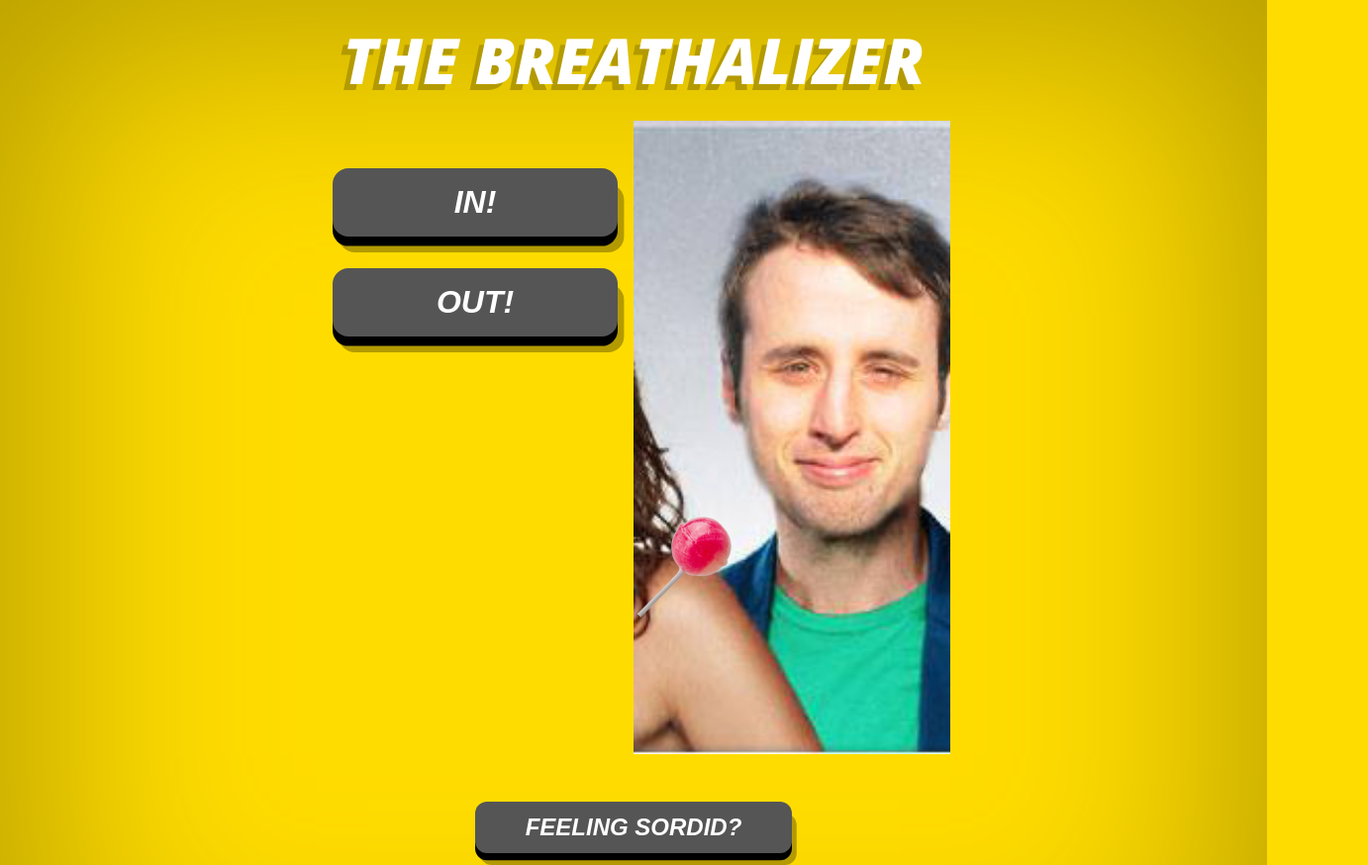
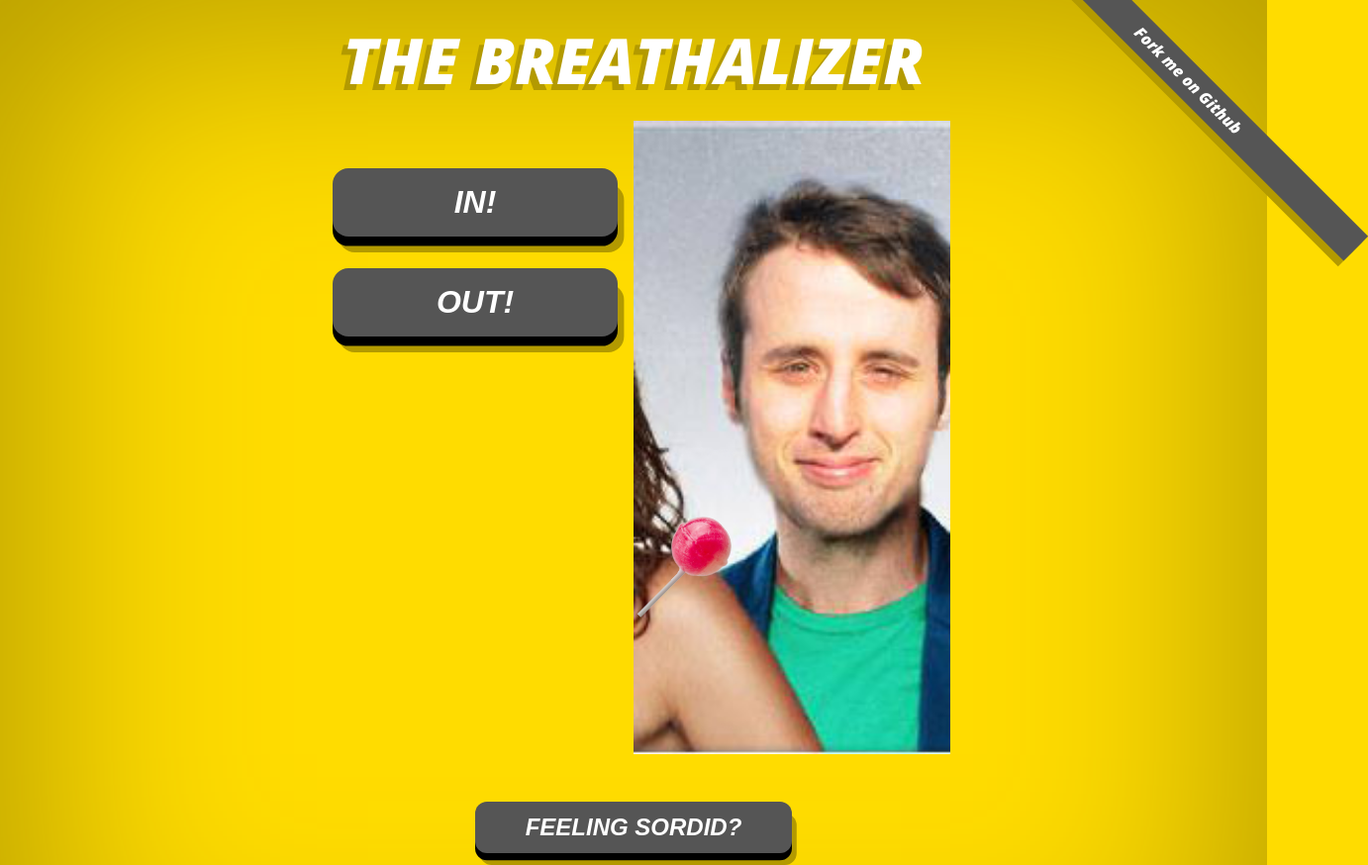
Before and after one commit to Sleepycove/the-breathalizer, a website: page index.html in a window 1280 px wide. Shown: the top 874 px of the page at 99% size, 1382 px wide, since content can reach past the window. Drawn offline with nearby package versions, Linux system fonts and the light colour scheme.

Commit message:
shameless github link

```diff
--- a/index.html
+++ b/index.html
@@ -32,6 +32,7 @@
   <header>
     <h1>The Breathalizer</h1>
   </header>
+  <a href="https://github.com/tomhazledine/the-breathalizer" class="github">Fork me on Github</a>
 
   <section class="wrapper clearfix">
 
--- a/sass/_theGoodStuff.scss
+++ b/sass/_theGoodStuff.scss
@@ -3,6 +3,7 @@
 // 03. The Face That Launched a Thousand Ships
 // 04. The top layer of Jez's face
 // 05. The Pink Torpedo
+// 06. Github link
 
 // 01. basic layout
 body{
@@ -141,3 +142,20 @@ header{
     left:5em;
   }
 }
+
+// 06. Github link
+.github{
+  position:absolute;
+  top:4em;
+  right:-10em;
+  padding:.4em 0;
+  font-style:italic;
+  font-weight:$bold;
+  display:block;
+  background:#555;
+  width:30em;
+  transform:rotate(45deg);
+  text-align:center;
+  color:$white;
+  box-shadow:darken($yellow,15%) 0 .5em 0 0;
+}
```
Also changed, not shown: root.css, style.css.
